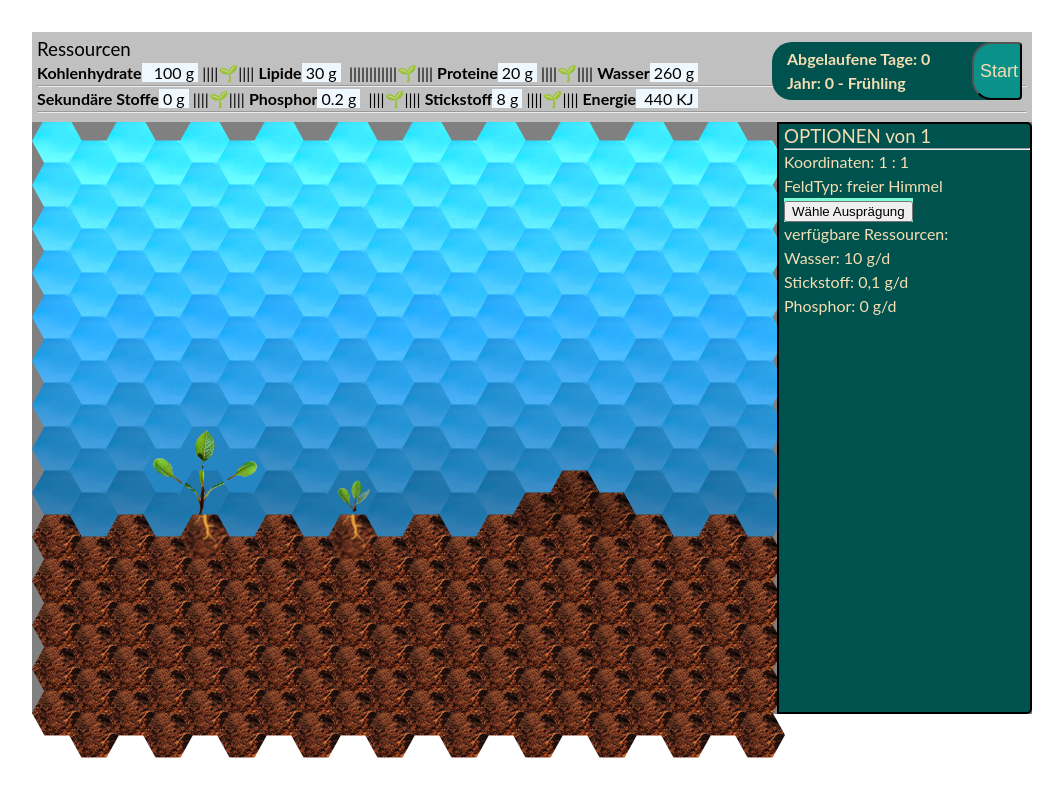
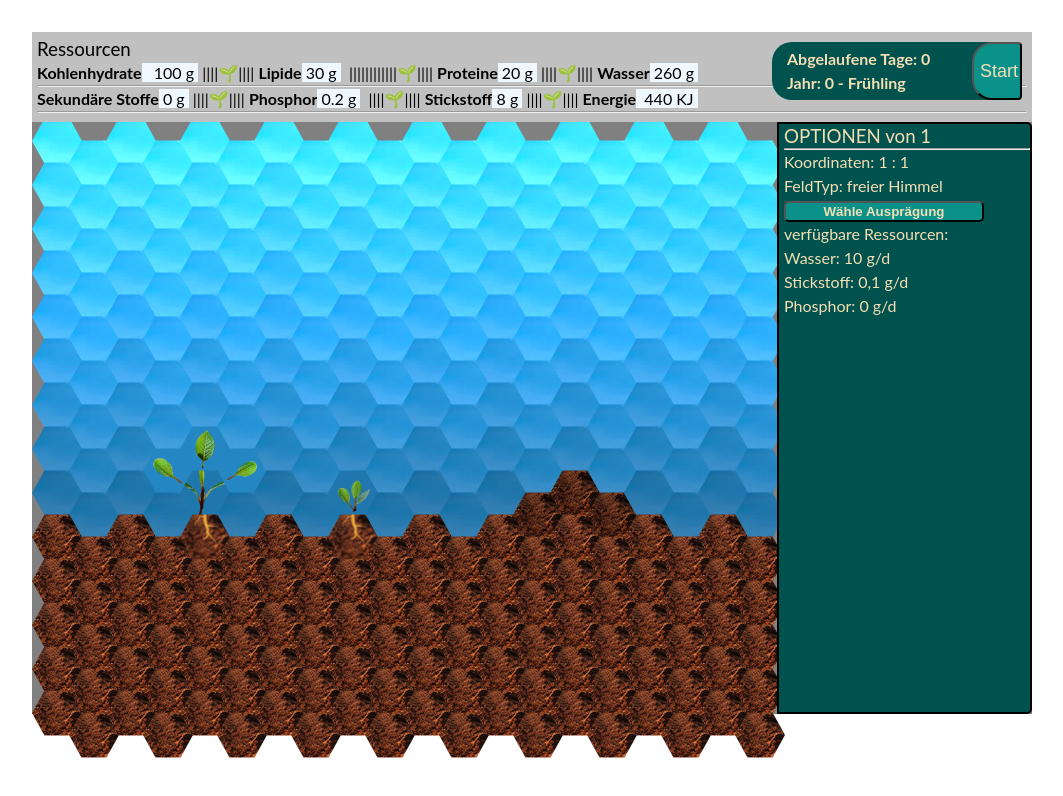
Before and after one commit to mullerow/PLANTAS-Vue, a Vue app: page / in a window 1280 px wide. Both pictures are taken after a click on the element 57 px from the left and 141 px from the top of the page. Shown: the top 796 px of the page, without its empty margins (0-1063 px from the left). Built offline with nearby package versions, Linux system fonts and the light colour scheme.

Commit message:
chore: button of the development options changed

```diff
--- a/src/components/HexagonTile.vue
+++ b/src/components/HexagonTile.vue
@@ -25,7 +25,9 @@
       FeldTyp: {{ hexagonTypeName }}
       <div class="container mt-5">
         <div class="dropdown" @click="toggleDropdown">
-          <button class="btn btn-primary dropdown-toggle" type="button">Wähle Ausprägung</button>
+          <button class="btn btn-primary dropdown-toggle plant-develop-option-button" type="button">
+            Wähle Ausprägung
+          </button>
           <div v-if="isDropdownOpen" class="dropdown-menu">
             <button
               v-if="store.playgroundData.connectionToThePlant && hexagonCategory !== 'root1'"
@@ -112,7 +114,6 @@ export default {
 }
 .hexagon-tile:hover {
   cursor: pointer;
-  border-top: 2px solid red;
 }
 .hexagon-field-container {
   display: flex;
@@ -143,7 +144,6 @@ h2 {
 .dropdown {
   position: relative;
   display: inline-block;
-  background-color: aquamarine;
 }
 
 .dropdown-menu {
@@ -156,9 +156,21 @@ h2 {
 .dropdown-item {
   padding: 6px 12px;
   display: block;
+  background-color: #0a918a;
 }
 
 .dropdown-item:hover {
   background-color: #ddd;
 }
+.plant-develop-option-button {
+  background-color: #0a918a;
+  color: wheat;
+  border-radius: 5px;
+  width: 200px;
+  font-weight: bold;
+}
+.plant-develop-option-button:hover {
+  background-color: #15d4cb;
+  cursor: pointer;
+}
 </style>
--- a/src/components/resourcesScreen.vue
+++ b/src/components/resourcesScreen.vue
@@ -66,13 +66,13 @@ export default {
       if (this.runTimeActive) {
         this.timer = setInterval(() => {
           this.store.playTime.timerValue += 1
-          if (this.store.playTime.timerValue % 90 === 0) {
+          if (this.store.playTime.timerValue % 91 === 0) {
             this.changeSeason()
           }
           if (this.store.playTime.timerValue % 365 === 0) {
             this.store.playTime.ingameYear += 1
           }
-        }, 1000)
+        }, 100)
       } else {
         clearInterval(this.timer)
         this.timer = null
```
